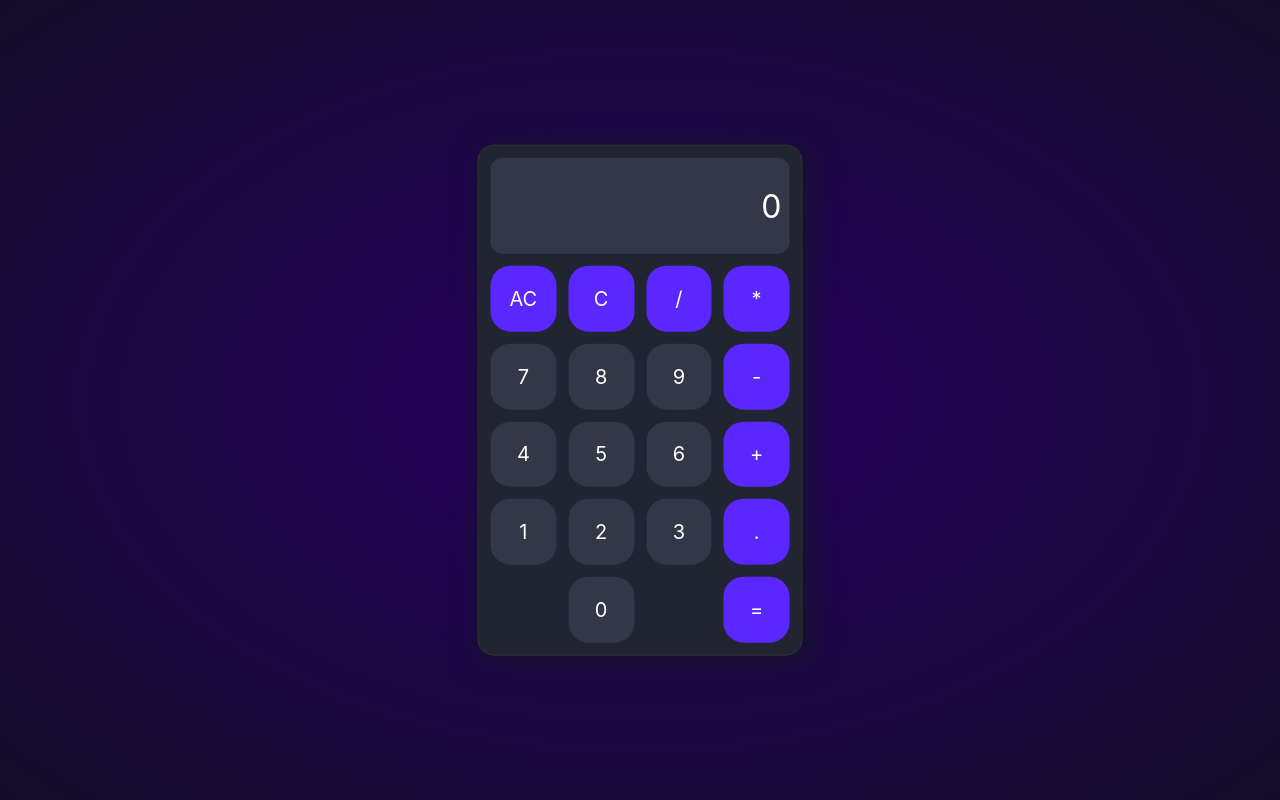
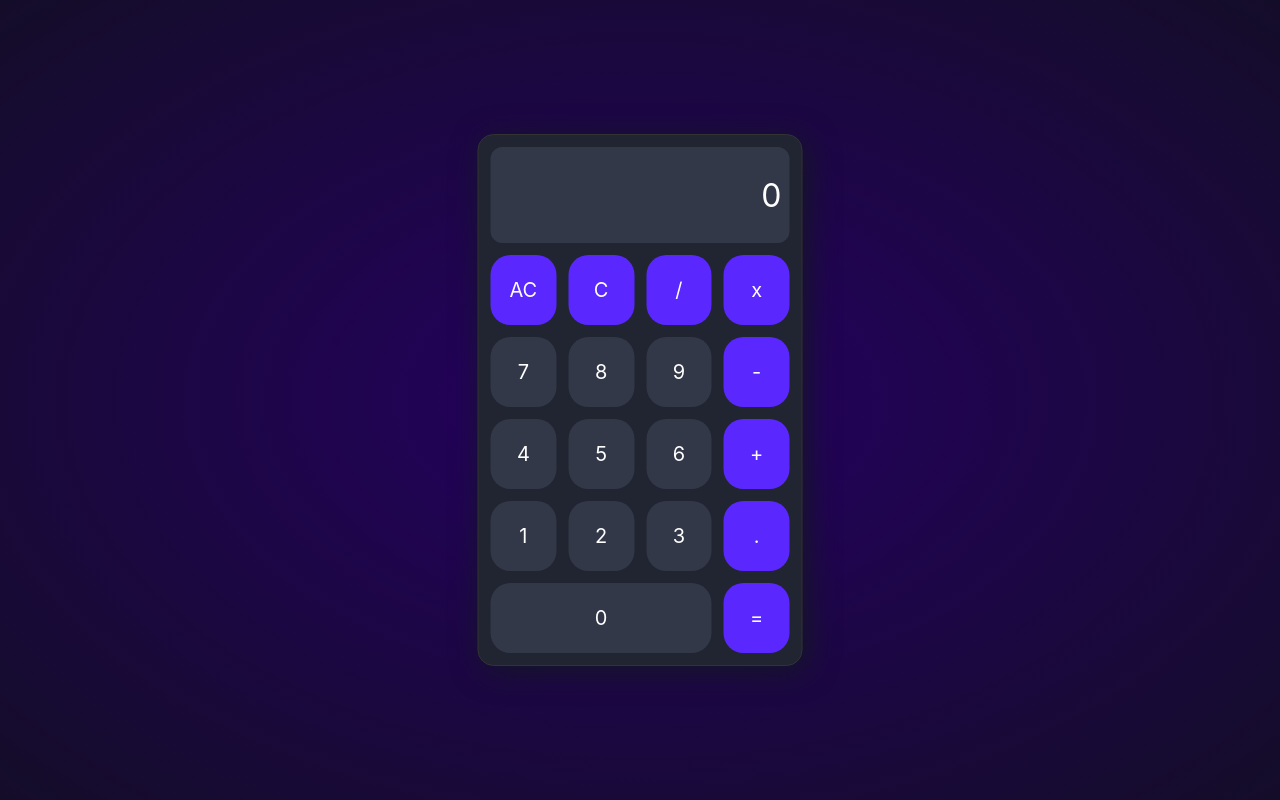
Before and after one commit to Exserlot/For-Certificate-Js, a plain HTML site: page index.html in a window 1280 px wide. Drawn offline with nearby package versions, Linux system fonts and the light colour scheme.

Commit message:
first commit

```diff
--- a/indexr.html
+++ b/index.html
@@ -19,7 +19,7 @@
         <button class="symbol" onclick="wipe()">AC</button>
         <button class="symbol" onclick="wipe()">C</button>
         <button class="symbol" onclick="show('/')">/</button>
-        <button class="symbol" onclick="show('*')">*</button>
+        <button class="symbol" onclick="show('*')">x</button>
 
         <button class="number" onclick="show('7')">7</button>
         <button class="number" onclick="show('8')">8</button>
@@ -35,11 +35,10 @@
         <button class="number" onclick="show('2')">2</button>
         <button class="number" onclick="show('3')">3</button>
         <button class="symbol" onclick="show('.')">.</button>
-        <button type="hidden"></button>
 
-        <button class="number" onclick="show('0')">0</button>
-        <button type="hidden"></button>
+        <button class="number" style="grid-column:1/4;" onclick="show('0')">0</button>
         <button class="symbol" onclick="calc('=')">=</button>
+
     </div>
     <script src="app.js"></script>
     <script src="https://code.jquery.com/jquery-3.2.1.slim.min.js"
--- a/style.css
+++ b/style.css
@@ -47,10 +47,10 @@ button:focus {
   background: #212532;
   display: grid;
   grid-template-columns: repeat(4, 1fr);
-    gap: .75rem;
+  gap: 0.75rem;
   width: 325px;
   border: 1px solid #333;
-    padding: .75rem;
+  padding: 0.75rem;
   border-radius: 1rem;
   position: fixed;
   top: 50%;
@@ -61,13 +61,13 @@ button:focus {
 
 .screen {
   grid-column: 1/5;
-    border-radius: .75rem;
+  border-radius: 0.75rem;
   font-size: 2rem;
   height: 6rem;
   color: #fff;
   background: #333849;
   text-align: end;
-    padding: .5rem;
+  padding: 0.5rem;
   pointer-events: none;
 }
 
@@ -81,20 +81,20 @@ button:focus {
   align-items: center;
   justify-content: center;
   text-align: center;
-    aspect-ratio: 1;
+  /* aspect-ratio: 1; */
   font-size: 1.25rem;
   color: #fff;
-    transition: .15s ease;
-    border-radius: 20px
+  transition: 0.15s ease;
+  border-radius: 20px;
+  height: 3.5em;
 }
 
-
 .symbol {
-    background: #5A28FF;
+  background: #5a28ff;
 }
 
 .symbol:hover {
-    background: #3C00FF;
+  background: #3c00ff;
 }
 
 .number {
```
Also changed, not shown: 1 other file. Lines whose indentation alone changed are shown as unchanged.
